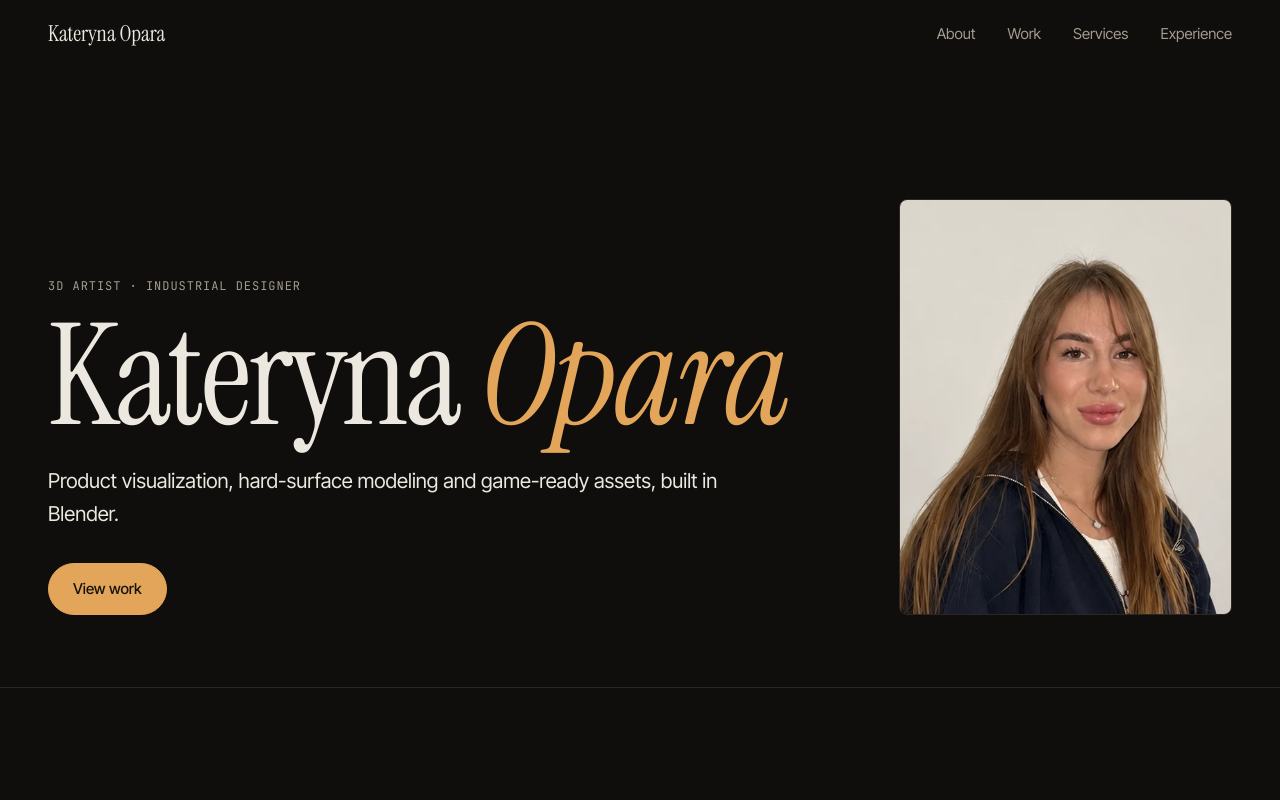
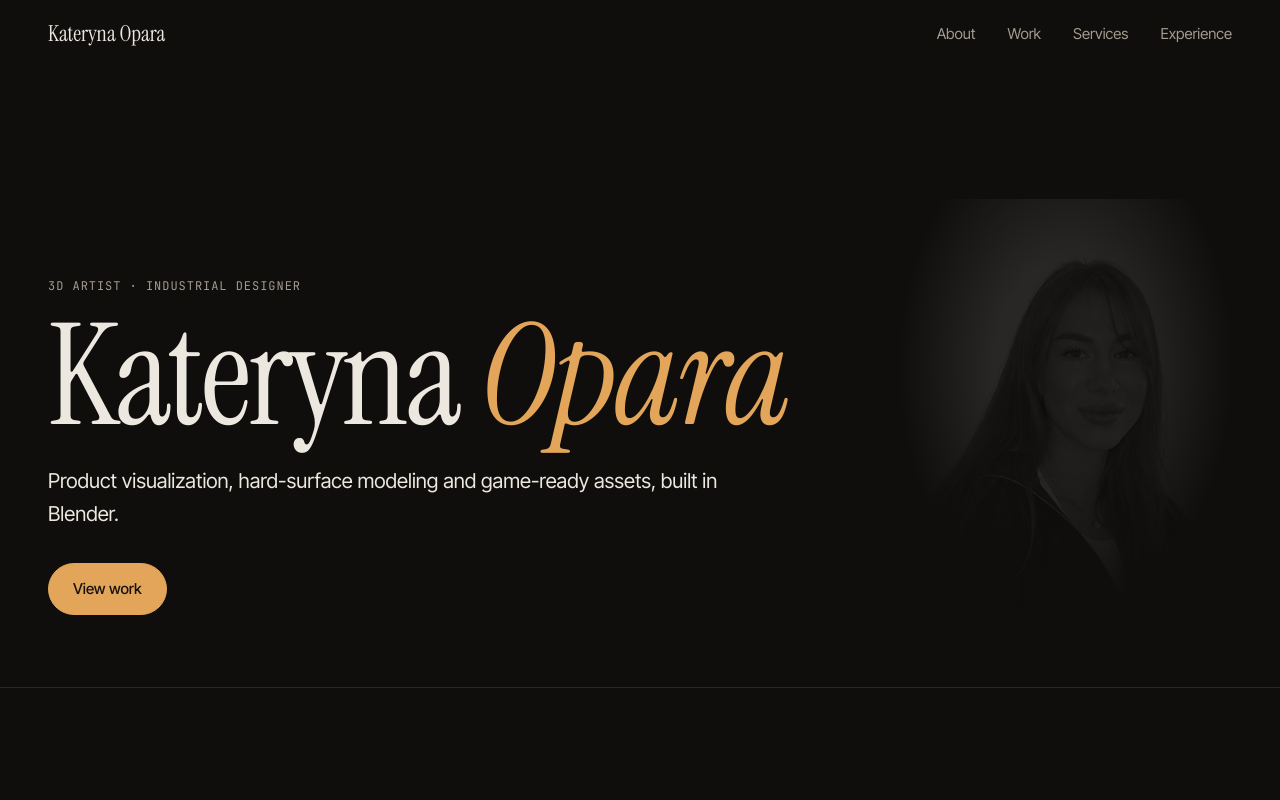
Before and after one commit to stardev124/Kateryna_portfolio, a plain HTML site: page index.html in a window 1280 px wide. Shown: the top 800 px of the page. Drawn offline with Linux system fonts and the light colour scheme.

Commit message:
Update photo

```diff
--- a/css/style.css
+++ b/css/style.css
@@ -105,8 +105,10 @@ em { font-style: italic; color: var(--accent); }
   aspect-ratio: 4 / 5;
   object-fit: cover;
   object-position: 50% 20%;
-  border-radius: 8px;
-  border: 1px solid var(--line);
+  opacity: 0.12;
+  filter: grayscale(1);
+  -webkit-mask-image: radial-gradient(ellipse at 50% 40%, #000 30%, transparent 72%);
+  mask-image: radial-gradient(ellipse at 50% 40%, #000 30%, transparent 72%);
 }
 
 .hero__title {
```
